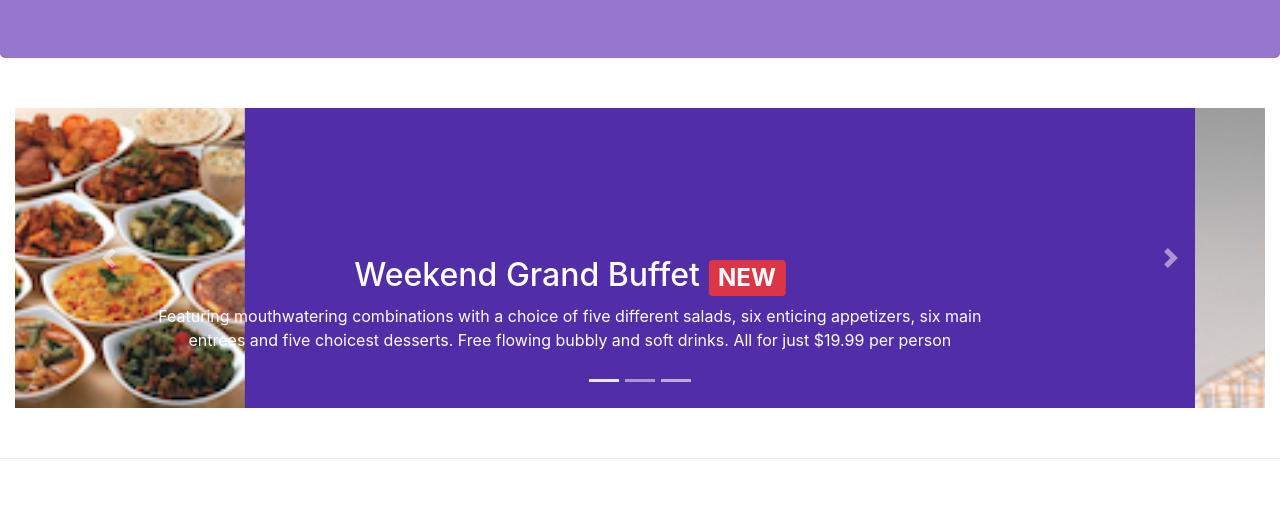
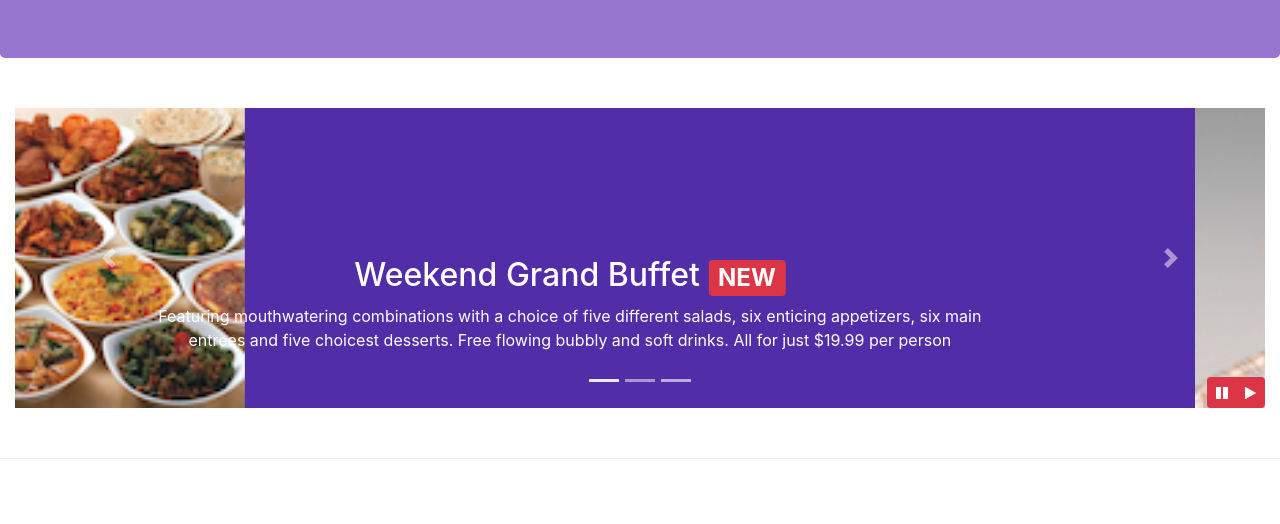
Before and after one commit to cherry247/Front-End-Web-UI-Frameworks-and-Tools-Bootstrap-4-, a website: page week-1/Bootstrap4/conFusion/index.html in a window 1280 px wide. Shown: the part 276-800 px from the top of the page. Drawn offline with nearby package versions, Linux system fonts and the light colour scheme.

Commit message:
bootstrap and jquery

```diff
--- a/week-1/Bootstrap4/conFusion/css/style.css
+++ b/week-1/Bootstrap4/conFusion/css/style.css
@@ -57,3 +57,9 @@ body{
     left: 0;
     min-height: 300px;
 }
+#carouselButton {
+    right:0px;
+    position: absolute;
+    bottom: 0px;
+    z-index: 1;
+}
--- a/week-1/Bootstrap4/conFusion/index.html
+++ b/week-1/Bootstrap4/conFusion/index.html
@@ -210,6 +210,14 @@
                 <a class="carousel-control-next" href="#mycarousel" role="button" data-slide="next">
                     <span class="carousel-control-next-icon"></span>
                 </a>
+                <div class="btn-group" id="carouselButton">
+                    <button class="btn btn-danger btn-sm" id="carousel-pause">
+                	    <span class="fa fa-pause"></span>
+                    </button>
+                    <button class="btn btn-danger btn-sm" id="carousel-play">
+                	    <span class="fa fa-play"></span>
+                    </button>
+                </div>
             </div>
          </div>
     </div>
@@ -319,7 +327,17 @@
     <script src="node_modules/jquery/dist/jquery.slim.min.js"></script>
     <script src="node_modules/popper.js/dist/umd/popper.min.js"></script>
     <script src="node_modules/bootstrap/dist/js/bootstrap.min.js"></script>
-
+    <script>
+        $(document).ready(function(){
+            $("#mycarousel").carousel( { interval: 20 } );
+            $("#carousel-pause").click(function(){
+                $("#mycarousel").carousel('pause');
+            });
+            $("#carousel-play").click(function(){
+                $("#mycarousel").carousel('cycle');
+            });
+        });
+    </script>
     </footer>
 
 </body>
```
